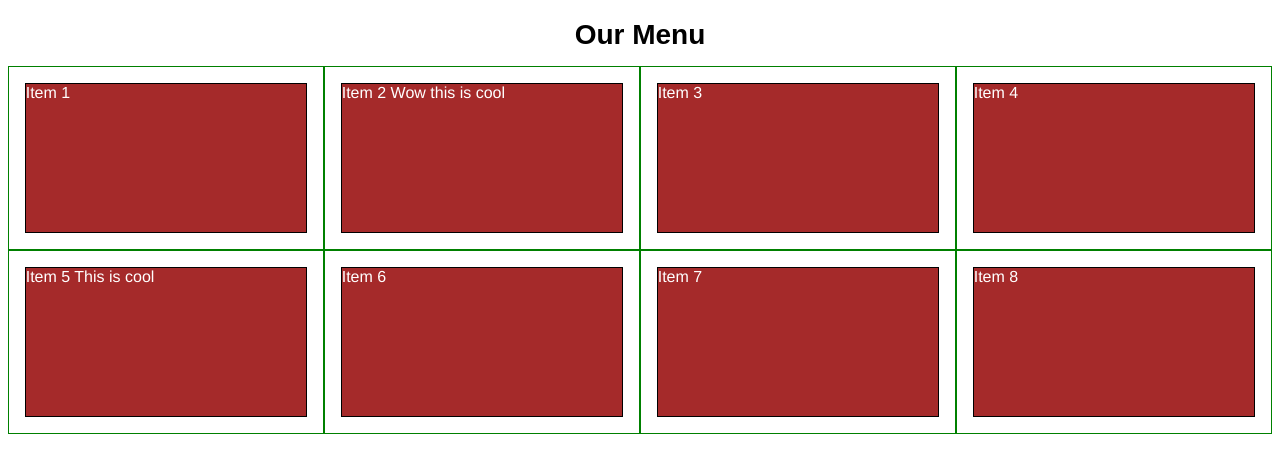
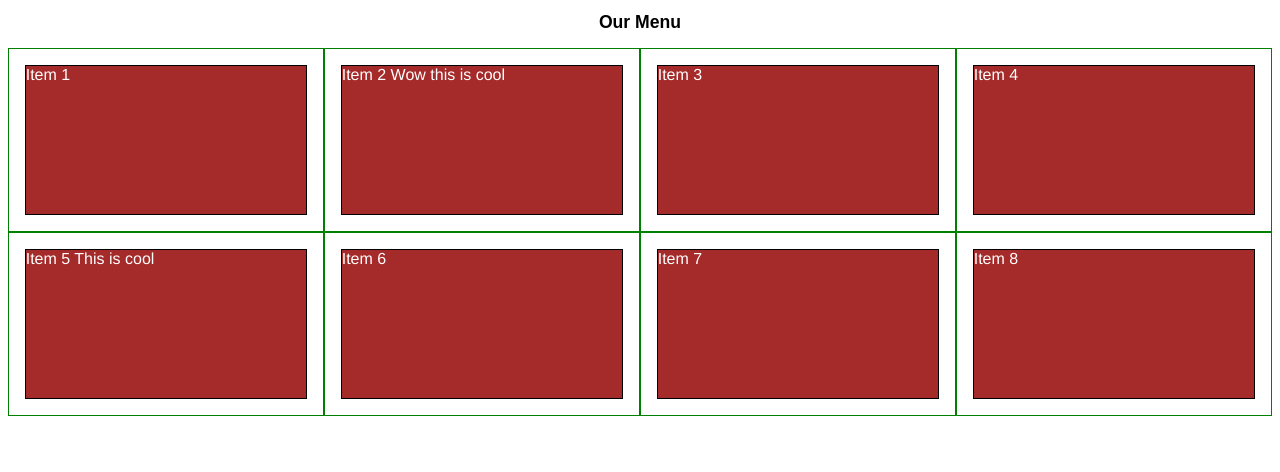
Before and after one commit to Grumpier/Coursera-Fullstack-4, a plain HTML site: page module2-solution/index.html in a window 1280 px wide. Drawn offline with Linux system fonts and the light colour scheme.

Commit message:
Update custom.css

```diff
--- a/module2-solution/css/custom.css
+++ b/module2-solution/css/custom.css
@@ -9,7 +9,7 @@ body {
 
 h1 {
   margin-bottom: 15px;
-  font-size: 1.75em;
+  font-size: 1.1em;
   font-weight: bold;
   text-align: center;
 }
```
